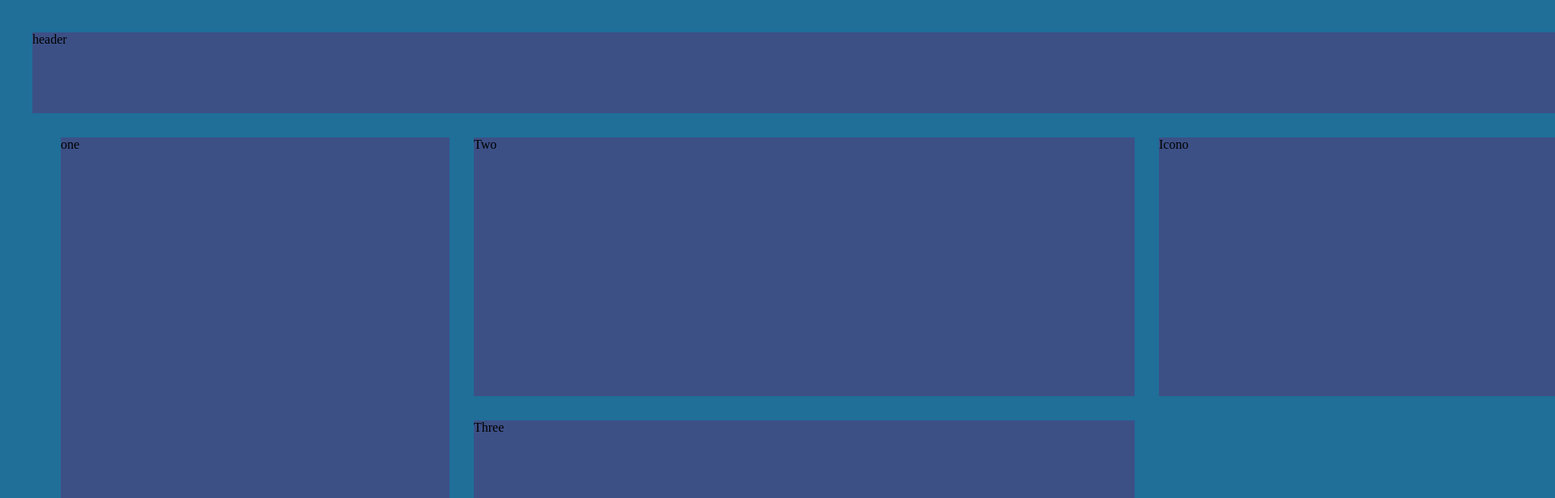
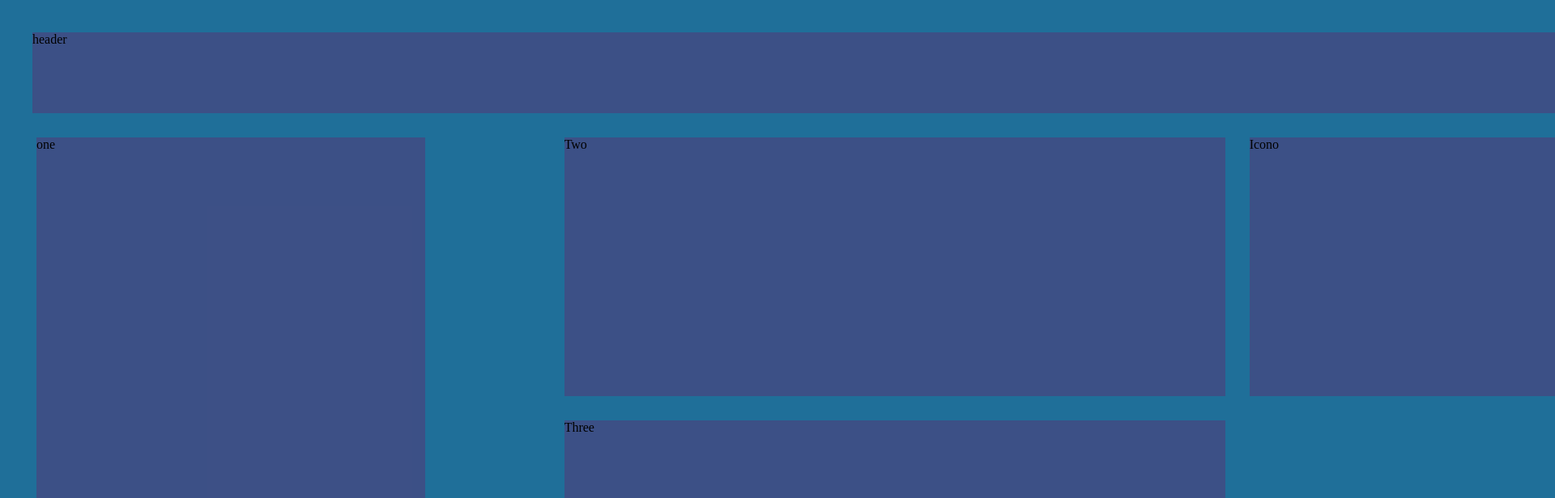
Before and after one commit to RegaladoLeonardo/4IV9-PSW-Regalado-Zuniga-Leonardo, a plain HTML site: page Parcial1/Casos_Exito/index.html in a window 1280 px wide. Shown: the top 616 px of the page at 81% size, 1920 px wide, since content can reach past the window. Drawn offline with Linux system fonts and the light colour scheme.

```diff
--- a/Parcial1/Casos_Exito/css/mis_estilos.css
+++ b/Parcial1/Casos_Exito/css/mis_estilos.css
@@ -19,12 +19,13 @@
 .cero{
               grid-column: 1 / 6 ;
               grid-row: 1 / 1;
+              width: 125rem;
 }
 
 .one {
               grid-column: 1 / 2 ;
               grid-row: 2 / 7;
-              margin-left: 35px;
+              margin-left: 5px;
 
               width: 30rem;
 }
```
